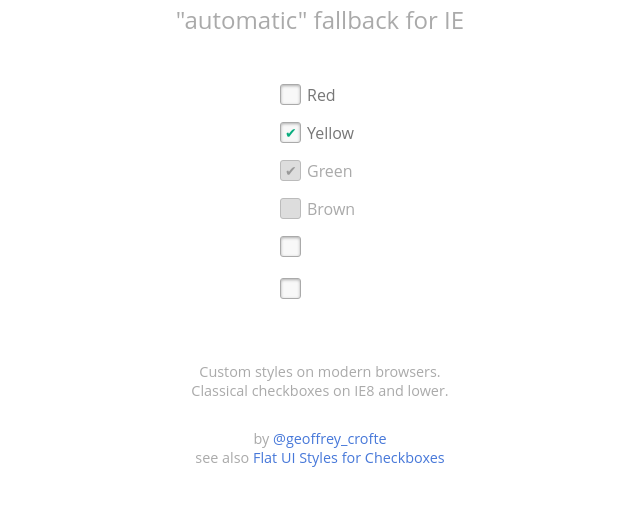
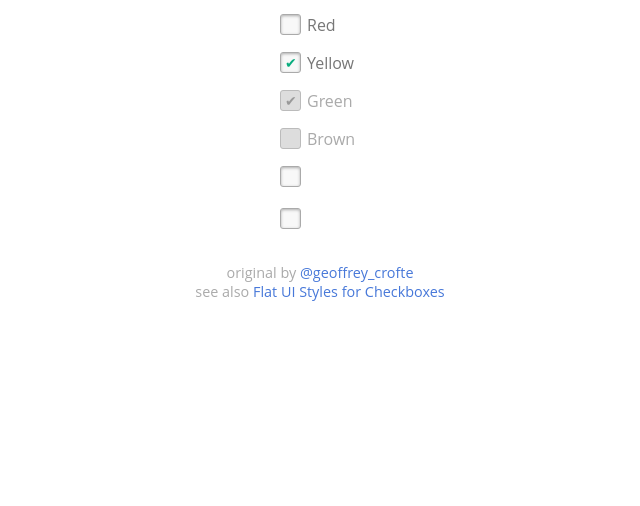
Before and after one commit to Daniel-Hug/bigcheck, a website: page index.html in a window 1280 px wide. Shown: the part 66-572 px from the top of the page, without its empty margins (320-960 px from the left). Drawn offline with Linux system fonts and the light colour scheme.

Commit message:
Make my changes from original clear in desc

```diff
--- a/index.html
+++ b/index.html
@@ -9,8 +9,6 @@
 	</head>
 	<body>
 		<h1>Custom checkboxes with CSS only</h1>
-		<h2>"automatic" fallback for IE</h2>
-
 
 		<div class="form">
 			<p>
@@ -39,10 +37,6 @@
 			</p>
 		</div>
 
-
-
-		<p class="txtcenter">Custom styles on modern browsers.<br/>Classical checkboxes on IE8 and lower.</p>
-
-		<p class="txtcenter copy">by <a href="http://twitter.com/geoffrey_crofte">@geoffrey_crofte</a><br />see also <a href="http://codepen.io/CreativeJuiz/pen/zqKtp">Flat UI Styles for Checkboxes</a></p>
+		<p class="txtcenter copy">original by <a href="http://twitter.com/geoffrey_crofte">@geoffrey_crofte</a><br />see also <a href="http://codepen.io/CreativeJuiz/pen/zqKtp">Flat UI Styles for Checkboxes</a></p>
 	</body>
 </html>
```
Also changed, not shown: README.md.
